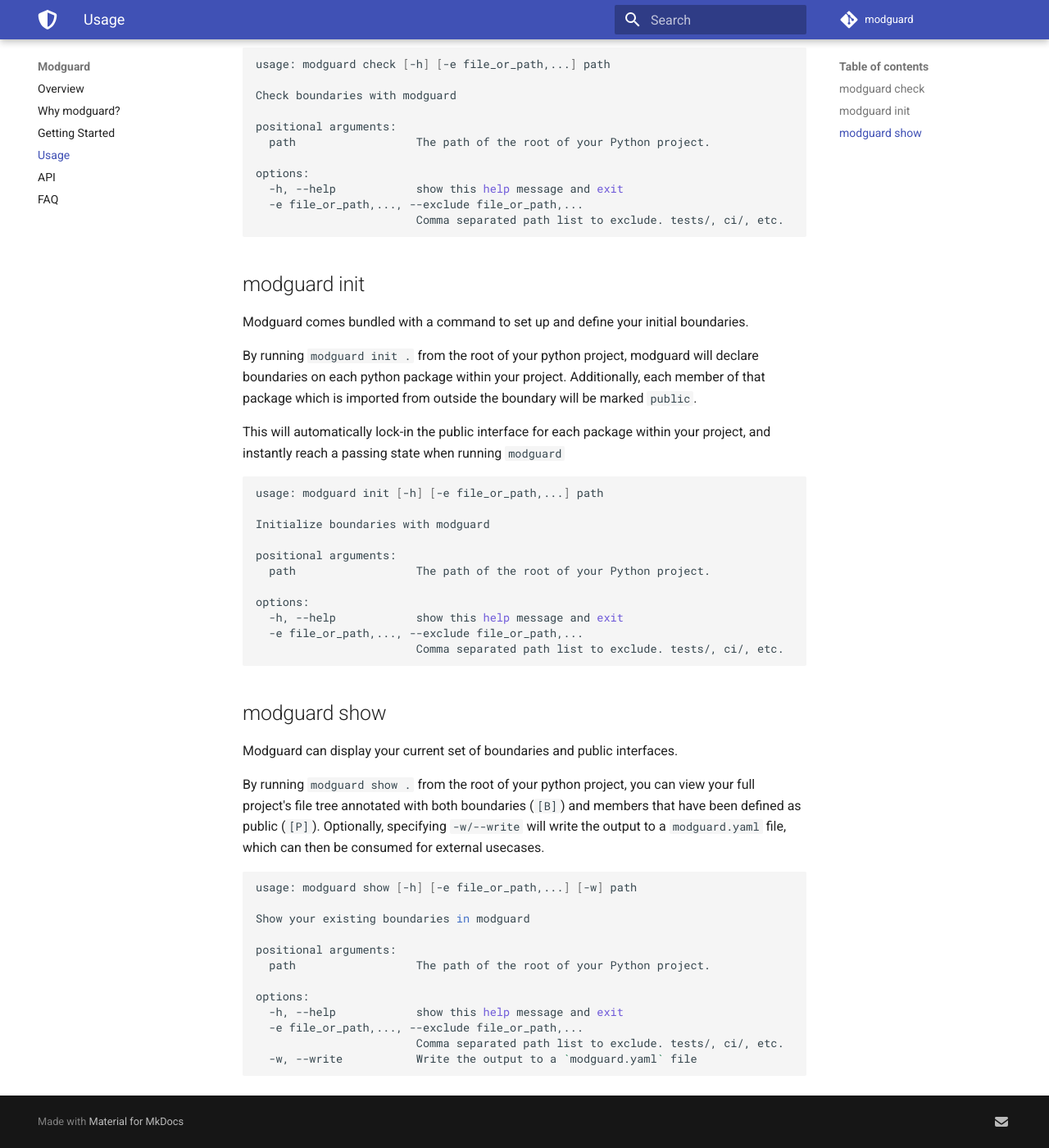
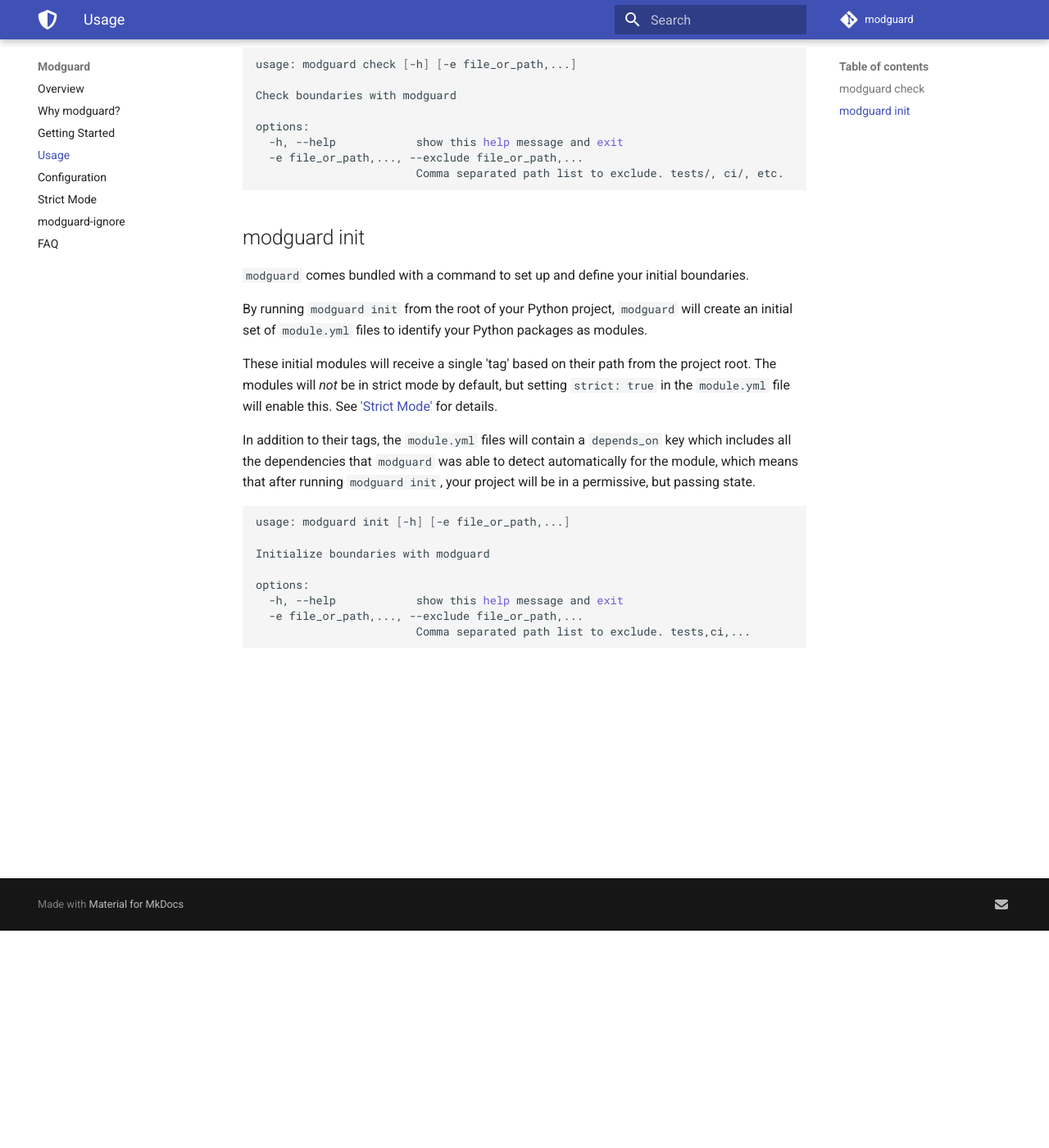
Before and after one commit to gauge-sh/tach, an MkDocs documentation site: the page built from docs/usage.md, in a window 1280 px wide and 1400 px high, scrolled down 265 px. Shown: the whole window at 82% size. Built offline with MkDocs 1.6.1 and Material for MkDocs 9.7.7, drawn with Linux system fonts in a browser that asks for light colours; comment, search, counter and statistics services are not loaded; some of the changed text lies outside the part shown.

Commit message:
rewrite docs

````diff
--- a/docs/usage.md
+++ b/docs/usage.md
@@ -1,15 +1,12 @@
 # Usage
 
 ## modguard check
-Modguard will flag any unwanted imports between modules. It is recommended to run `modguard check` in a similar way as a linter or test runner, e.g. in pre-commit hooks, on-save hooks, and in CI pipelines.
+`modguard` will flag any unwanted imports between modules. It is recommended to run `modguard check` in a similar way as a linter or test runner, e.g. in pre-commit hooks, on-save hooks, and in CI pipelines.
 
 ```bash
-usage: modguard check [-h] [-e file_or_path,...] path
+usage: modguard check [-h] [-e file_or_path,...]
 
 Check boundaries with modguard
-
-positional arguments:
-  path                  The path of the root of your Python project.
 
 options:
   -h, --help            show this help message and exit
@@ -19,41 +16,21 @@
 
 
 ## modguard init
-Modguard comes bundled with a command to set up and define your initial boundaries.
+`modguard` comes bundled with a command to set up and define your initial boundaries.
 
-By running `modguard init .` from the root of your python project, modguard will declare boundaries on each python package within your project. Additionally, each member of that package which is imported from outside the boundary will be marked `public`.
+By running `modguard init` from the root of your Python project, `modguard` will create an initial set of `module.yml` files to identify your Python packages as modules.
 
-This will automatically lock-in the public interface for each package within your project, and instantly reach a passing state when running `modguard`
+These initial modules will receive a single 'tag' based on their path from the project root. The modules will _not_ be in strict mode by default, but setting `strict: true` in the `module.yml` file will enable this. See ['Strict Mode'](strict-mode.md) for details.
+
+In addition to their tags, the `module.yml` files will contain a `depends_on` key which includes all the dependencies that `modguard` was able to detect automatically for the module, which means that after running `modguard init`, your project will be in a permissive, but passing state.
+
 ```bash
-usage: modguard init [-h] [-e file_or_path,...] path
+usage: modguard init [-h] [-e file_or_path,...]
 
 Initialize boundaries with modguard
-
-positional arguments:
-  path                  The path of the root of your Python project.
 
 options:
   -h, --help            show this help message and exit
   -e file_or_path,..., --exclude file_or_path,...
-                        Comma separated path list to exclude. tests/, ci/, etc.
+                        Comma separated path list to exclude. tests,ci,...
 ```
-
-
-## modguard show
-Modguard can display your current set of boundaries and public interfaces.
-
-By running `modguard show .` from the root of your python project, you can view your full project's file tree annotated with both boundaries (`[B]`) and members that have been defined as public (`[P]`). Optionally, specifying `-w/--write` will write the output to a `modguard.yaml` file, which can then be consumed for external usecases.
-```bash
-usage: modguard show [-h] [-e file_or_path,...] [-w] path
-
-Show your existing boundaries in modguard
-
-positional arguments:
-  path                  The path of the root of your Python project.
-
-options:
-  -h, --help            show this help message and exit
-  -e file_or_path,..., --exclude file_or_path,...
-                        Comma separated path list to exclude. tests/, ci/, etc.
-  -w, --write           Write the output to a `modguard.yaml` file
-```
--- a/mkdocs.yml
+++ b/mkdocs.yml
@@ -8,7 +8,9 @@
   - why-modguard.md
   - getting-started.md
   - usage.md
-  - api.md
+  - configuration.md
+  - strict-mode.md
+  - modguard-ignore.md
   - faq.md
 theme:
   name: material
````
Also changed, not shown: README.md (+1 -1 lines), docs/api.md (deleted, +0 -133 lines), docs/configuration.md (added, +46 -0 lines), docs/faq.md (+5 -11 lines), docs/getting-started.md (+4 -4 lines), docs/index.md (+10 -6 lines), docs/modguard-ignore.md (added, +14 -0 lines), docs/strict-mode.md (added, +59 -0 lines), docs/why-modguard.md (+1 -2 lines).
